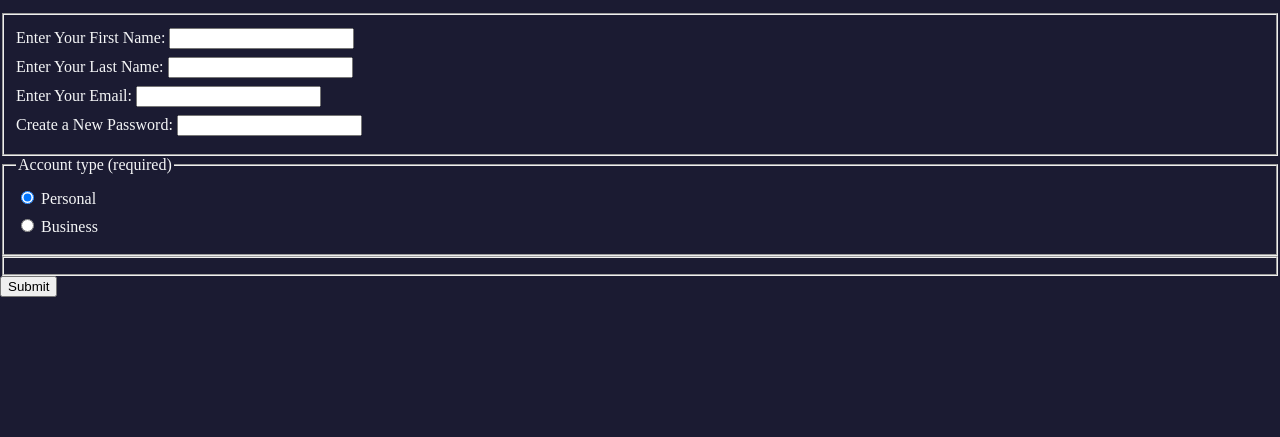
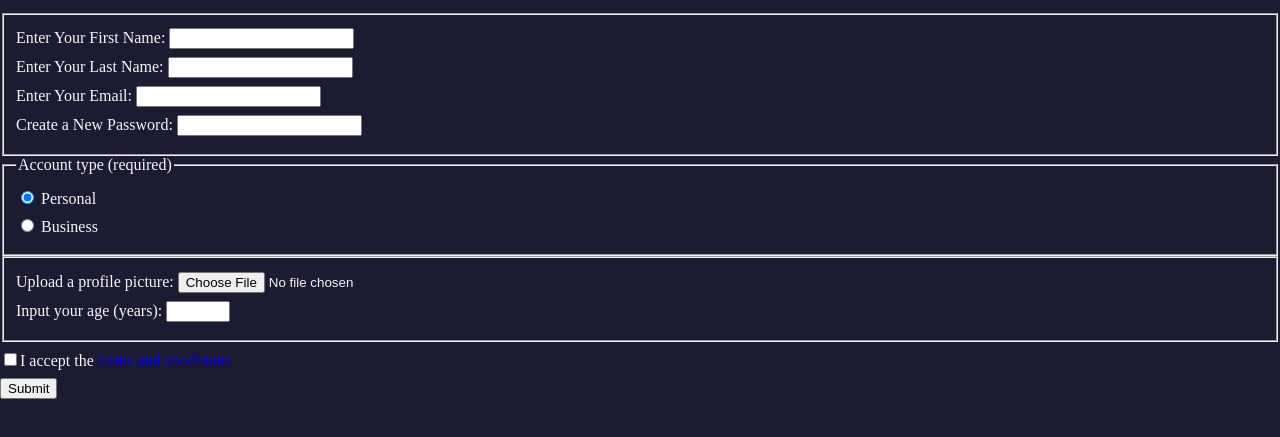
Before and after one commit to jlcarrascof/Signup-Form-Page, a plain HTML site: page index.html in a window 1280 px wide. Shown: the part 101-538 px from the top of the page. Drawn offline with Linux system fonts and the light colour scheme.

Commit message:
Added input fields for profile picture and age, and checkbox for terms and conditions to the registration form

```diff
--- a/index.html
+++ b/index.html
@@ -20,8 +20,10 @@
                 <label for="business-account"><input id="business-account" type="radio" name="account-type" /> Business</label>
             </fieldset>
             <fieldset>
+                <label>Upload a profile picture: <input type="file" /></label>
+                <label>Input your age (years): <input type="number" min="13" max="120"></label>
             </fieldset>
-            <input type="submit" value="Submit">
+            <label for="terms-and-conditions"><input id="terms-and-conditions" type="checkbox" required />I accept the <a href="https://www.freecodecamp.org/news/terms-of-service/">terms and conditions</a></label>            <input type="submit" value="Submit">
         </form>
     </body>
 </html>
```
